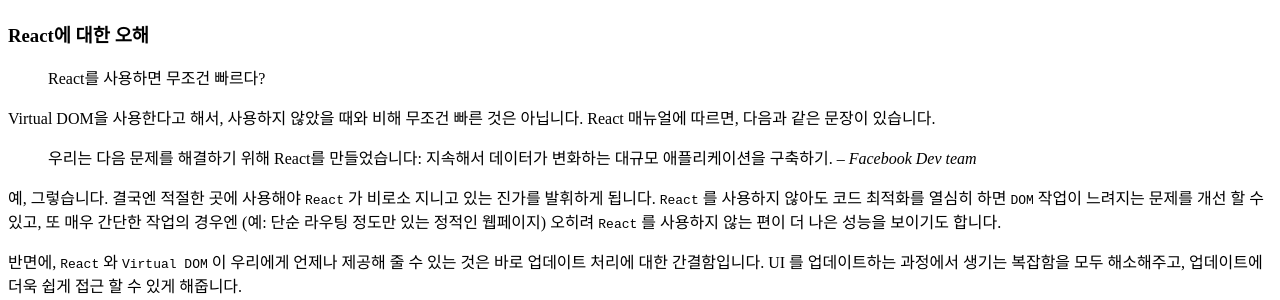
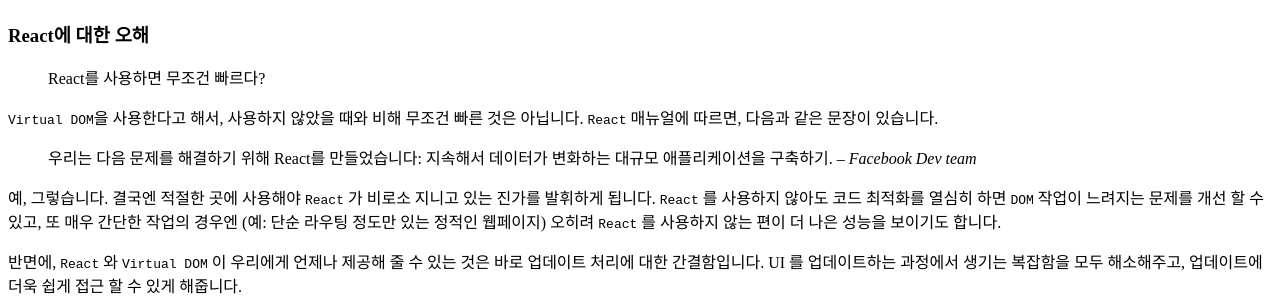
Before and after one commit to nayunhwan/nayunhwan.github.io, a Jekyll site: the page built from _posts/2016-12-12-React01.md, in a window 1280 px wide and 900 px high, scrolled down 2585 px. Shown: the part 150-450 px from the top of the window. Built offline with Jekyll 4.4.1, drawn with Linux system fonts in a browser that asks for light colours; a style sheet for code colours, icons or effects is not loaded.

```diff
--- a/_posts/2016-12-12-React01.md
+++ b/_posts/2016-12-12-React01.md
@@ -73,8 +73,8 @@ DOM:Document Object Model, 문서 객체 모델
 ### React에 대한 오해
 > React를 사용하면 무조건 빠르다?
 
-Virtual DOM을 사용한다고 해서, 사용하지 않았을 때와 비해 무조건 빠른 것은 아닙니다.
-React 매뉴얼에 따르면, 다음과 같은 문장이 있습니다.
+`Virtual DOM`을 사용한다고 해서, 사용하지 않았을 때와 비해 무조건 빠른 것은 아닙니다.
+`React` 매뉴얼에 따르면, 다음과 같은 문장이 있습니다.
 
 >우리는 다음 문제를 해결하기 위해 React를 만들었습니다: 지속해서 데이터가 변화하는 대규모 애플리케이션을 구축하기.  _-- Facebook Dev team_
 
```
